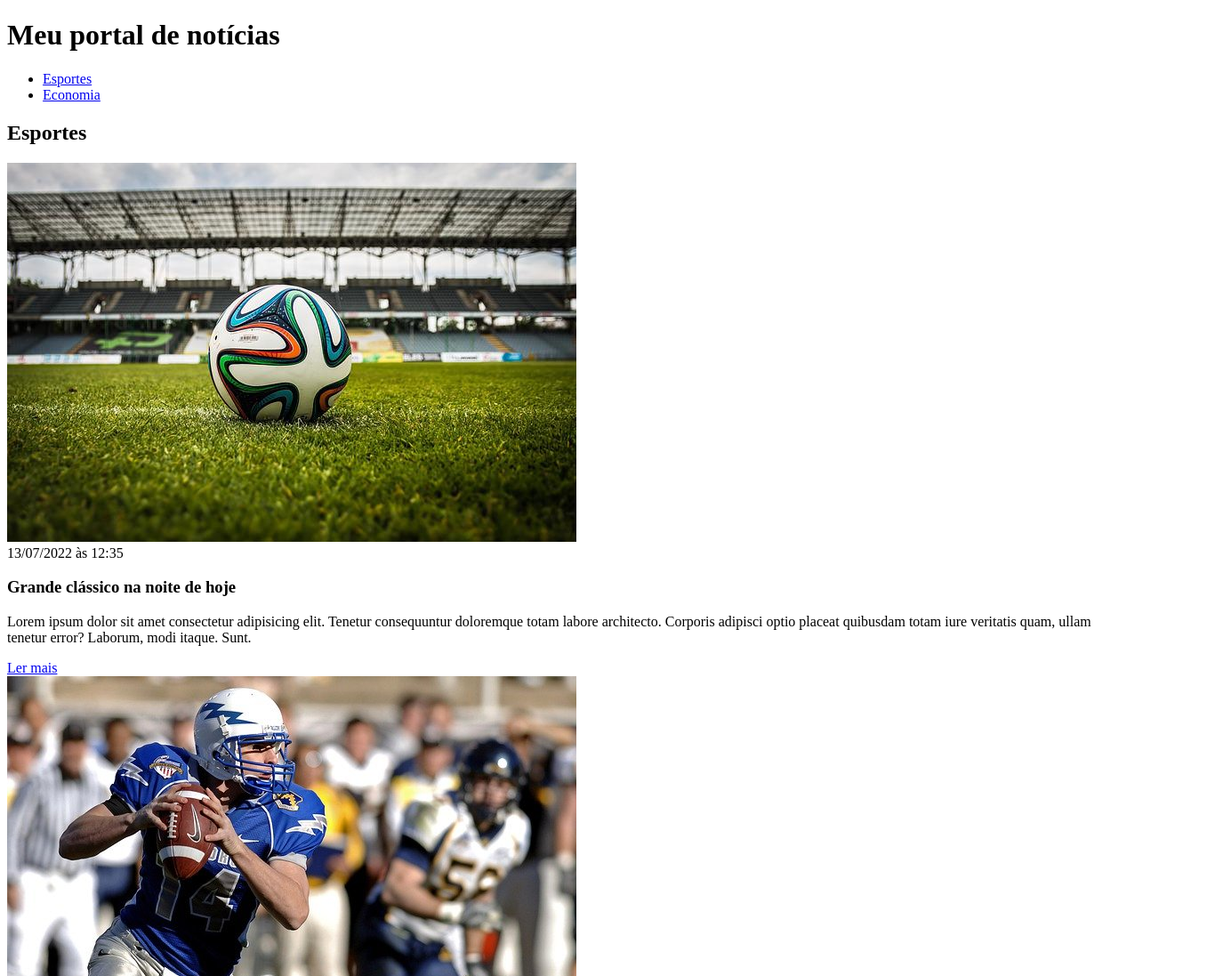
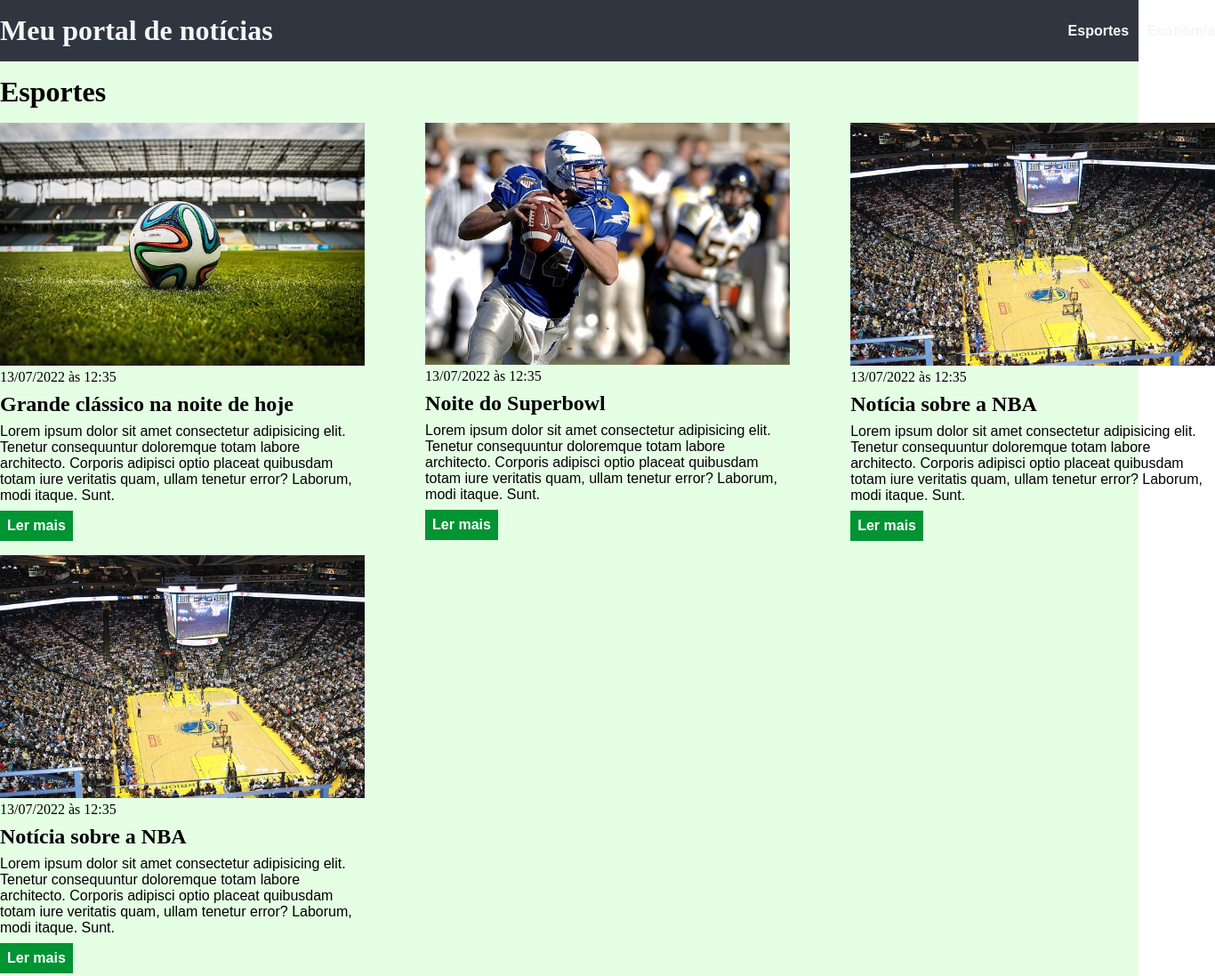
Before and after one commit to Tiruneres/curso_ebac_frontend, a plain HTML site: page index.html in a window 1280 px wide. Shown: the top 1097 px of the page at 89% size, 1366 px wide, since content can reach past the window. Drawn offline with Linux system fonts and the light colour scheme.

Commit message:
ultimo commit antes do exercicio do modulo de css

```diff
--- a/index.html
+++ b/index.html
@@ -5,10 +5,11 @@
     <meta http-equiv="X-UA-Compatible" content="IE=edge">
     <meta name="viewport" content="width=device-width, initial-scale=1.0">
     <title>Meu portal de notícias</title>
-    <link rel="stylesheet" href="./main.css" />
+    <link rel="stylesheet" href="./main.css">
 </head>
 <body>
     <header>
+        <div class="container">
             <h1>Meu portal de notícias</h1>
             <nav>
                 <ul>
@@ -20,9 +21,12 @@
                     </li>
                 </ul>
             </nav>
+        </div>
     </header>
-    <section>
+    <section id="sports">
+        <div class="container">
             <h2>Esportes</h2>
+            <div class="articles">
                 <article>
                     <img src="./imagens/futebol.jpg" alt="Bola de futebol no gramado" />
                     <header>
@@ -67,9 +71,13 @@
                     </p>
                     <a href="#" title="Leia a notícia completa">Ler mais</a>
                 </article>
+            </div>
+        </div>
     </section>
-    <section>
+    <section id="economy">
+        <div class="container">
             <h2>Economia</h2>
+            <div class="articles">
                 <article>
                     <img src="./imagens/dolares.jpg" alt="Muitos dólares" />
                     <header>
@@ -103,6 +111,8 @@
                     </p>
                     <a href="#" title="Leia a notícia completa">Ler mais</a>
                 </article>
+            </div>
         </section>
+        </div>
 </body>
 </html>
--- /dev/null
+++ b/main.css
@@ -0,0 +1,105 @@
+* {
+    box-sizing: border-box;
+    padding: 0;
+    margin: 0;
+}
+
+body > header {
+    background-color:#2f3640 ;
+    color: #f5f6fa;
+}
+header .container {
+    display: flex;
+    padding: 16px 0;
+    align-items: center;
+    justify-content: space-between;
+}
+header li {
+    display: inline;
+    font-family: Arial, Helvetica, sans-serif;
+    font-weight: bold;
+    margin-left: 16px;
+}
+header li a {
+    color: #f5f6fa;
+    text-decoration: none;
+}
+
+.container {
+    width: 1366px;
+    margin: 0 auto;
+}
+
+.articles {
+    display: flex;
+    flex-wrap: wrap;
+    justify-content: space-between;
+}
+
+.articles article img {
+    /*height: 180px;*/
+    width: 100%;
+}
+.articles article {
+    width: 30%;
+}
+
+section {
+    padding: 16px 0;
+}
+
+section h2, .articles article {
+    margin-bottom: 16px;
+}
+
+.articles article h3 {
+    margin-top: 8px;
+    margin-bottom: 8px;
+}
+
+.articles article a {
+    background-color: blue;
+    color: #fff;
+    padding: 8px;
+    display: inline-block;
+    text-decoration: none;
+    font-weight: bold;
+    margin-top: 8px;
+}
+
+.articles article a:hover {
+    text-decoration:underline;
+}
+.articles article p, .articles article a {
+    font-family: Arial, Helvetica, sans-serif;
+}
+
+.articles article h3 {
+    font-size: 24px;
+}
+
+section h2 {
+    font-size: 32px;
+}
+
+#sports {
+    background-color: rgba(0, 255, 0, 0.1);
+
+}
+
+#sports .articles article a {
+    background-color: #009432;
+}
+
+#economy {
+    background-color: #f8f59f;
+}
+
+#economy .articles article a {
+    background-color: #ff9f1a;
+
+}
+
+.articles article p {
+
+}
```
Lines whose indentation alone changed are shown as unchanged.
